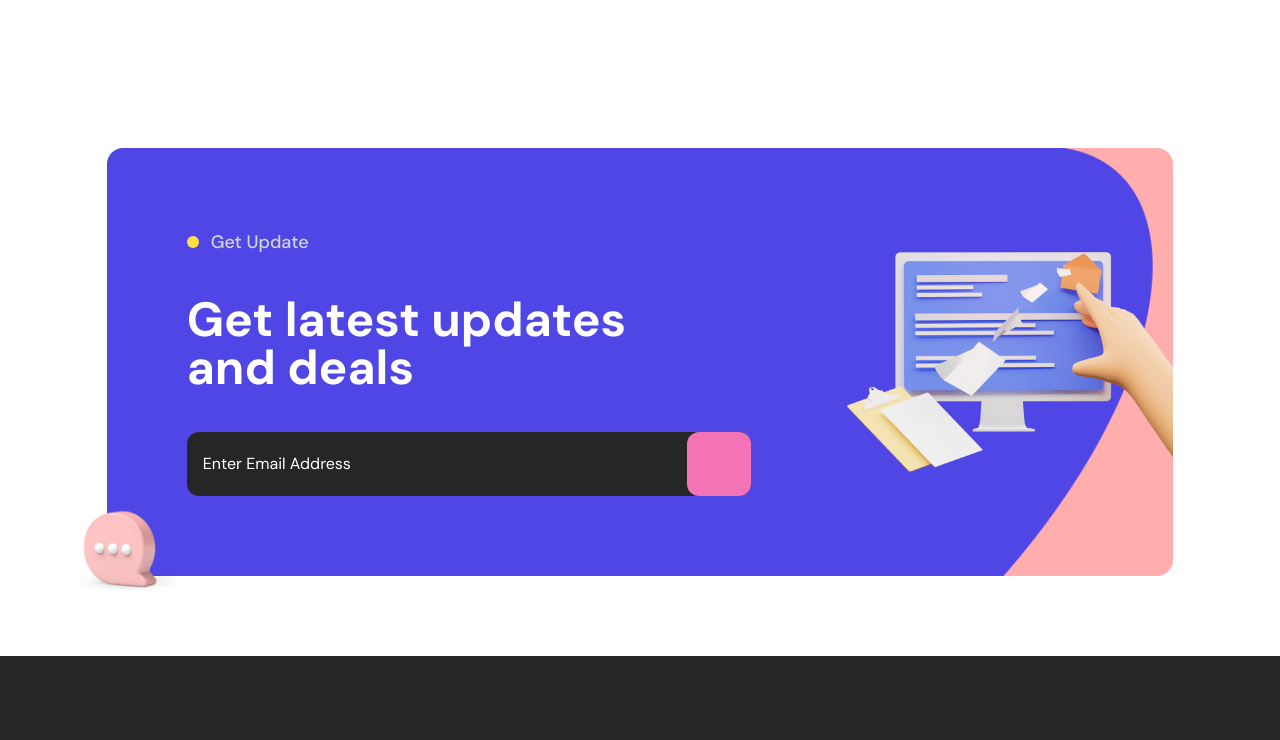
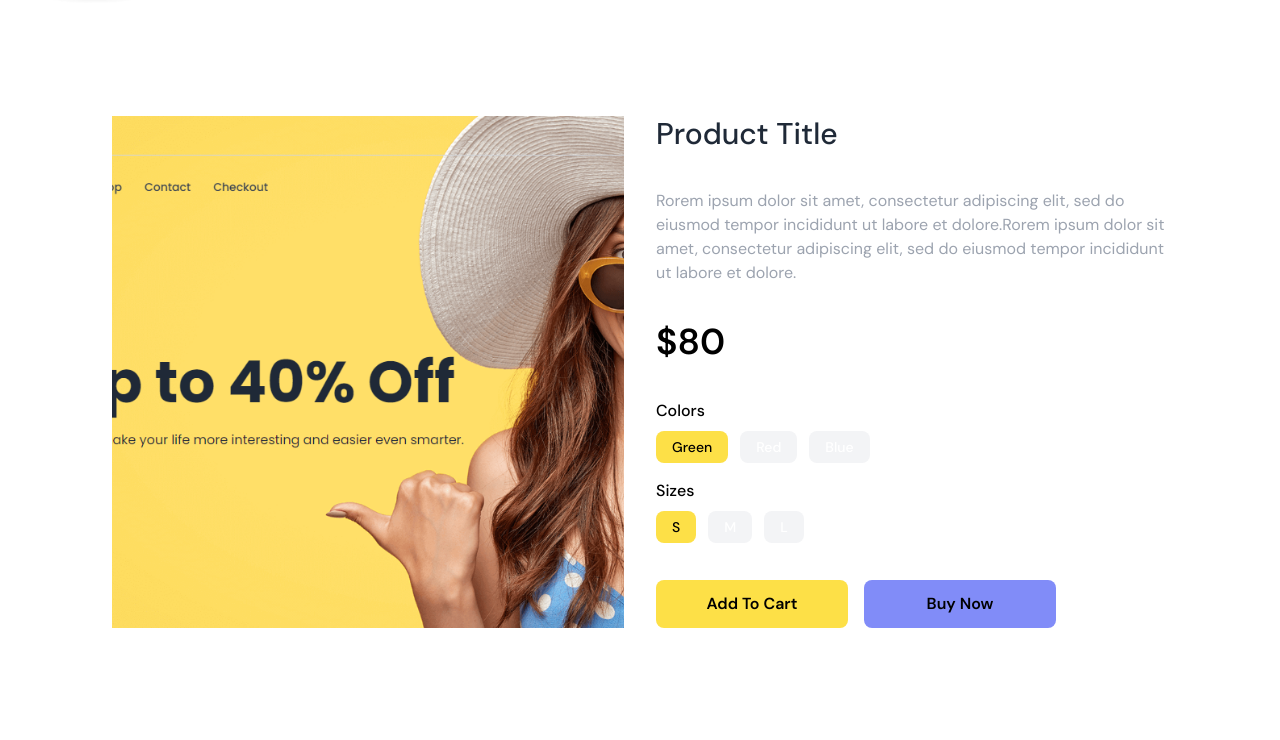
Before and after one commit to heyitsuzair/collax-ecommerce-next, a Next.js app: page /product/1 in a window 1280 px wide. Before the commit this address had no page. Shown: the part 820-1560 px from the top of the page. Built offline with nearby package versions, Linux system fonts and the light colour scheme.

Commit message:
Single Product Page

```diff
--- /dev/null
+++ b/pages/product/[slug].jsx
@@ -0,0 +1,33 @@
+import Head from "next/head";
+import { useRouter } from "next/router";
+import React from "react";
+import { BreadcrumbTopPage } from "../../src/components/commons";
+import { MainContent } from "../../src/components/pages/product";
+
+const Slug = () => {
+  /**
+   * @param {string}
+   */
+  const { query } = useRouter();
+  const { slug } = query;
+
+  return (
+    <>
+      <Head>
+        <title>Product Details</title>
+        <meta
+          name="description"
+          content="Ecommerce Product Details. Made With Heart By UZAIR"
+        />
+        <meta name="viewport" content="width=device-width, initial-scale=1" />
+        <link rel="icon" href="/favicon.ico" />
+      </Head>
+      <BreadcrumbTopPage text="Product Details" />
+      <div className="content">
+        <MainContent />
+      </div>
+    </>
+  );
+};
+
+export default Slug;
--- /dev/null
+++ b/src/components/commons/badges/Badge.group.jsx
@@ -0,0 +1,35 @@
+import React from "react";
+import { BadgePlain } from "../index";
+
+const BadgeGroup = ({ badgeColor, badgesArray, activeBadge, onBadgeClick }) => {
+  /**
+   * Badge Background Color
+   */
+  const bgColor = badgeColor
+    ? badgeColor
+    : "hover:!bg-yellow-300 cursor-pointer hover:!text-black py-1.5 px-4";
+
+  return (
+    <div className="flex gap-3 items-center">
+      {badgesArray.map((badge, index) => {
+        return (
+          <div
+            key={index}
+            onClick={onBadgeClick ? () => onBadgeClick(index) : null}
+          >
+            <BadgePlain
+              text={badge}
+              classes={`${
+                activeBadge === index
+                  ? "bg-yellow-300 !text-black"
+                  : "bg-gray-100 text-gray-500"
+              } ${bgColor}`}
+            />
+          </div>
+        );
+      })}
+    </div>
+  );
+};
+
+export default BadgeGroup;
--- /dev/null
+++ b/src/components/commons/badges/Badge.plain.jsx
@@ -0,0 +1,13 @@
+import React from "react";
+import TextSm from "../text/Text.sm";
+
+const BadgePlain = ({ classes, text }) => {
+  return (
+    <TextSm
+      text={text}
+      classes={`${classes} font-medium rounded-lg transition-all`}
+    />
+  );
+};
+
+export default BadgePlain;
--- a/src/components/commons/buttons/PlainButton.jsx
+++ b/src/components/commons/buttons/PlainButton.jsx
@@ -11,7 +11,7 @@ const PlainButton = ({
 }) => {
   let buttonSize = "h-12 w-48";
   let buttonBorderRadius = "rounded-lg";
-  let buttonShadow;
+  let buttonShadow = "";
 
   /**
    * Check What Size We Got As Prop And Than Set Size And Border Radius Accordingly
@@ -31,7 +31,7 @@ const PlainButton = ({
     buttonColor = "bg-indigo-600";
   }
   /**
-   * Check Whether the button color is provided or not
+   * Check Whether the text color is provided or not
    */
   if (!textColor) {
     textColor = "text-white";
@@ -48,11 +48,9 @@ const PlainButton = ({
     <button
       type="button"
       onClick={onClick}
-      className={`b ${buttonSize} ${buttonColor} transition-all duration-300 flex justify-center items-center ${buttonBorderRadius} ${buttonShadow} `}
+      className={`b ${buttonSize} ${buttonColor} ${textColor} transition-all duration-300 flex justify-center items-center ${buttonBorderRadius} ${buttonShadow} `}
     >
-      <span
-        className={`text-center ${textColor} font-semibold z-[2] pointer-events-none`}
-      >
+      <span className={`text-center font-semibold z-[2] pointer-events-none`}>
         {text}
 
         {icon && (
--- a/src/components/commons/buttons/ScaledButton.jsx
+++ b/src/components/commons/buttons/ScaledButton.jsx
@@ -11,7 +11,7 @@ const ScaledButton = ({
 }) => {
   let buttonSize = "h-12 w-48";
   let buttonBorderRadius = "rounded-lg";
-  let buttonShadow;
+  let buttonShadow = "";
 
   /**
    * Check What Size We Got As Prop And Than Set Size And Border Radius Accordingly
--- a/src/components/commons/cards/Card.product.jsx
+++ b/src/components/commons/cards/Card.product.jsx
@@ -67,7 +67,7 @@ const CardProduct = () => {
         className="w-full h-72 object-cover"
       />
       <div>
-        <Link href="/product/1">
+        <Link href="/product/iphone-12">
           <TextXl
             text="Product Name,Product NameProduct Name"
             classes="!text-black hover:!text-indigo-500 transition-all font-medium text-center md:min-h-[5.5rem] md:max-h-[5.5rem] lg:min-h-[4rem] lg:max-h-[4rem]"
--- a/src/components/pages/contact/ContactForm.jsx
+++ b/src/components/pages/contact/ContactForm.jsx
@@ -100,6 +100,7 @@ const ContactForm = () => {
               onClick={handleSubmit}
               size="large"
               text="Send Message"
+              textColor="text-black hover:text-white"
               buttonColor="bg-yellow-400 hover:bg-indigo-500"
             />
           )}
--- /dev/null
+++ b/src/components/pages/product/MainContent.jsx
@@ -0,0 +1,20 @@
+import React from "react";
+import Picture from "./Picture";
+import ProductInfo from "./ProductInfo";
+
+const MainContent = () => {
+  return (
+    <div className="container mx-auto px-10 lg:px-16 xl:px-28 my-32">
+      <div className="grid grid-cols-12 gap-8">
+        <div className="col-span-6">
+          <Picture />
+        </div>
+        <div className="col-span-6">
+          <ProductInfo />
+        </div>
+      </div>
+    </div>
+  );
+};
+
+export default MainContent;
--- /dev/null
+++ b/src/components/pages/product/Picture.jsx
@@ -0,0 +1,22 @@
+import Image from "next/image";
+import React from "react";
+
+const Picture = () => {
+  /**
+   * Product Picture
+   */
+  const PRODUCT_PICTURE = "/img/port1.png";
+
+  return (
+    <Image
+      alt="Loading..."
+      width={100}
+      height={100}
+      className="w-full h-[32rem] object-cover"
+      unoptimized
+      src={PRODUCT_PICTURE}
+    />
+  );
+};
+
+export default Picture;
--- /dev/null
+++ b/src/components/pages/product/ProductInfo.jsx
@@ -0,0 +1,68 @@
+import React, { useState } from "react";
+import {
+  BadgeGroup,
+  PlainButton,
+  Text3Xl,
+  Text4Xl,
+  TextMd,
+} from "../../commons";
+
+const ProductInfo = () => {
+  /**
+   * State For Selected Color
+   */
+  const [selectedColor, setSelectedColor] = useState(0);
+  /**
+   * State For Selected Model
+   */
+  const [selectedSize, setSelectedSize] = useState(0);
+
+  const colors = ["Green", "Red", "Blue"];
+
+  const sizes = ["S", "M", "L"];
+
+  return (
+    <div className="flex flex-col justify-between h-[32rem] gap-3">
+      <Text3Xl text="Product Title" classes="!text-gray-800 !font-medium" />
+      <TextMd
+        text="Rorem ipsum dolor sit amet, consectetur adipiscing elit, sed do eiusmod tempor incididunt ut labore et dolore.Rorem ipsum dolor sit amet, consectetur adipiscing elit, sed do eiusmod tempor incididunt ut labore et dolore."
+        classes="!text-gray-400 !font-normal"
+      />
+      <Text4Xl text="$80" classes="!text-black font-semibold" />
+      <div className="flex flex-col gap-4">
+        <div>
+          <TextMd text="Colors" classes="!text-black mb-2 font-medium" />
+          <BadgeGroup
+            badgesArray={colors}
+            activeBadge={selectedColor}
+            onBadgeClick={setSelectedColor}
+          />
+        </div>
+        <div>
+          <TextMd text="Sizes" classes="!text-black mb-2 font-medium" />
+          <BadgeGroup
+            badgesArray={sizes}
+            activeBadge={selectedSize}
+            onBadgeClick={setSelectedSize}
+          />
+        </div>
+      </div>
+      <div className="btn-group flex items-center gap-4">
+        <PlainButton
+          onClick={() => alert("add to cart")}
+          text="Add To Cart"
+          textColor="text-black hover:text-white"
+          buttonColor="bg-yellow-300 hover:bg-indigo-500"
+        />
+        <PlainButton
+          onClick={() => alert("add to cart")}
+          text="Buy Now"
+          textColor="text-black"
+          buttonColor="hover:bg-yellow-300 bg-indigo-400"
+        />
+      </div>
+    </div>
+  );
+};
+
+export default ProductInfo;
--- /dev/null
+++ b/src/components/pages/product/index.js
@@ -0,0 +1,3 @@
+import MainContent from "./MainContent";
+
+export { MainContent };
```
Also changed, not shown: src/components/commons/index.js (+8 -0 lines).
